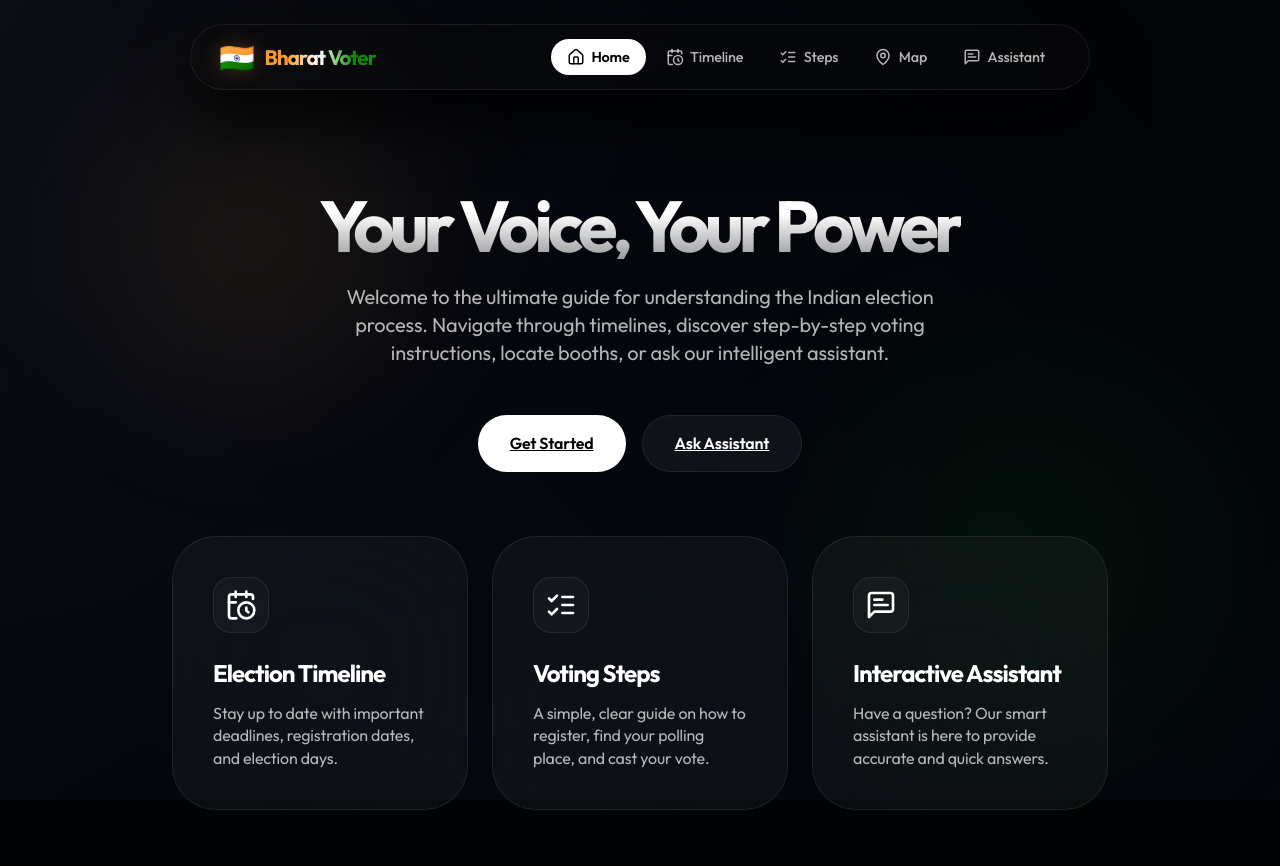
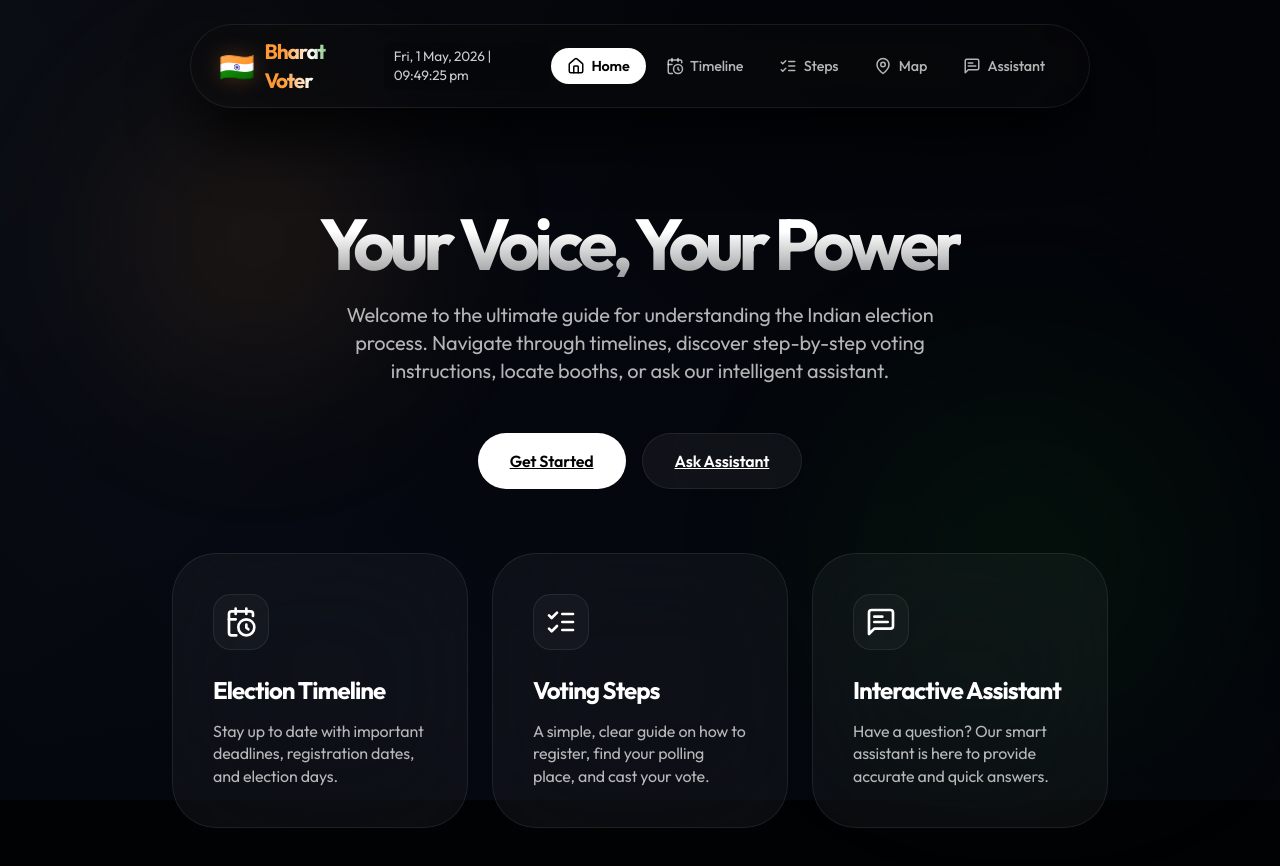
Before and after one commit to SIBI2841/bharat-voter-companion, a React (Vite) app in the folder client/: page / in a window 1280 px wide. Shown: the top 866 px of the page. Built offline with nearby package versions, Linux system fonts and the light colour scheme.

Commit message:
feat: add live clock and date to navigation bar

```diff
--- a/client/src/App.jsx
+++ b/client/src/App.jsx
@@ -1,3 +1,4 @@
+import React, { useState, useEffect } from 'react';
 import { Routes, Route, Link, useLocation } from 'react-router-dom';
 import { Home, CalendarClock, ListChecks, MessageSquareText, MapPin } from 'lucide-react';
 import Timeline from './components/Timeline';
@@ -5,15 +6,31 @@ import VotingSteps from './components/VotingSteps';
 import AssistantChat from './components/AssistantChat';
 import PollingBoothMap from './components/PollingBoothMap';
 
+function LiveClock() {
+  const [time, setTime] = React.useState(new Date());
+
+  React.useEffect(() => {
+    const timer = setInterval(() => setTime(new Date()), 1000);
+    return () => clearInterval(timer);
+  }, []);
+
+  return (
+    <div className="live-clock" style={{ fontSize: '0.85rem', opacity: 0.8, marginLeft: '1rem', alignSelf: 'center', background: 'rgba(0,0,0,0.1)', padding: '0.3rem 0.6rem', borderRadius: '8px' }}>
+      {time.toLocaleDateString('en-IN', { weekday: 'short', day: 'numeric', month: 'short', year: 'numeric' })} | {time.toLocaleTimeString('en-IN', { hour: '2-digit', minute: '2-digit', second: '2-digit' })}
+    </div>
+  );
+}
+
 function App() {
   const location = useLocation();
 
   return (
     <div className="app-container premium-glass">
       <nav className="navbar glass-nav" aria-label="Main Navigation">
-        <div className="nav-brand" role="img" aria-label="Bharat Voter Logo">
+        <div className="nav-brand" role="img" aria-label="Bharat Voter Logo" style={{ display: 'flex', alignItems: 'center' }}>
           <span className="brand-icon" aria-hidden="true">🇮🇳</span>
-          <h1>Bharat Voter</h1>
+          <h1 style={{ margin: 0 }}>Bharat Voter</h1>
+          <LiveClock />
         </div>
         <ul className="nav-links" role="menubar">
           <li role="none">
```
